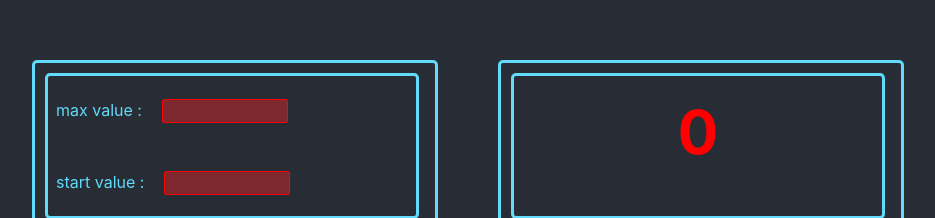
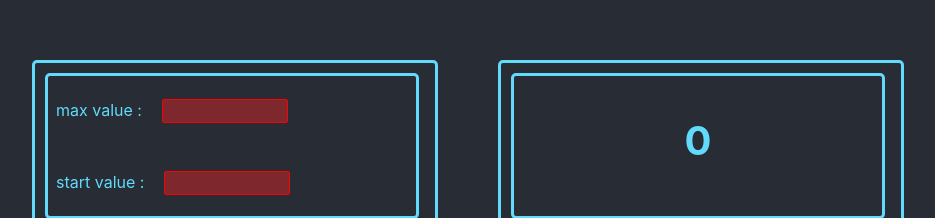
Before and after one commit to RamanSlinka/Counter_secondTest, a React (Create React App) app: page / in a window 1280 px wide. Shown: the part 212-430 px from the top of the page, without its empty margins (172-1107 px from the left). Built offline with nearby package versions, Linux system fonts and the light colour scheme.

Commit message:
remade  component

```diff
--- a/src/App.tsx
+++ b/src/App.tsx
@@ -1,4 +1,4 @@
-import React, {useState} from 'react';
+import React, {useEffect, useState} from 'react';
 
 import './App.css';
 import {Counter} from "./Counter";
@@ -6,10 +6,11 @@ import {CounterSetting} from "./CounterSetting";
 
 function App() {
 
-    let [value, setValue] = useState<number>(0)
-    let [maxValue, setMaxValue] = useState<number>(0)
-    let [startValue, setStartValue] = useState<number>(0)
-    const [error, setError] = useState(false)
+    let [value, setValue] = useState< number>(0)
+
+    let [maxValue, setMaxValue] = useState<number>(1)
+    let [startValue, setStartValue] = useState<number>(1)
+
 
 
     const increment = () => {
@@ -25,30 +26,55 @@ function App() {
         setStartValue(startValue)
         value = startValue
         setValue(value)
-        getFormLocalStorage()
+
     }
 
-    const getError = () => {
-    }                   //setError(error)
-
-    const errorIncorrectValue = ((startValue < 0) || (maxValue < 0)
-        || (startValue === maxValue))
+    const errorIncorrectValue = ((startValue < 0) || (maxValue < 0) || (startValue === maxValue))
     const errorInputMaxValue = ((maxValue < 0) || (startValue === maxValue))
     const errorStartValue = ((startValue < 0) || (startValue === maxValue))
 
+/*
+    const setToLocalStorageHandler = () => {
+        localStorage.setItem('convertValue', JSON.stringify(startValue))
+        setSetting()
+    }
 
-       const setToLocalStorageHandler = () => {
-           localStorage.setItem('convertValue', JSON.stringify(startValue))
-           setSetting()                          // как реализовать одной 'set' кнопкой  getSt. и setSt. ?
-       }
+    const getFormLocalStorage = () => {
+        let minValueAsString = localStorage.getItem('minValueAsString')
+        let maxValueAsString = localStorage.getItem('maxValueAsString')
+        if (minValueAsString && maxValueAsString) {
+            let newMinValue = JSON.parse(minValueAsString)
+            let newMaxValue = JSON.parse(maxValueAsString)
+            setStartValue(newMinValue && newMaxValue)
+        }
+    }
 
-       const getFormLocalStorage = () => {
-           let valueAsString = localStorage.getItem('convertValue')
-           if (valueAsString) {
-               let newValue = JSON.parse(valueAsString)
-               setStartValue(newValue)
-           }
-       }
+    useEffect(() => {
+        localStorage.setItem('maxValue', JSON.stringify(maxValue))
+    }, [ maxValue])
+
+    useEffect(() => {
+        let minValueAsString = localStorage.getItem('minValueAsString')
+        if (minValueAsString ) {
+            let newMinValue = JSON.parse(minValueAsString)
+            setStartValue(newMinValue)
+        }
+    },[])
+
+
+    useEffect(()=> {
+        localStorage.setItem('startValue', JSON.stringify(startValue))
+    },[startValue])
+
+    useEffect(() => {
+        let maxValueAsString = localStorage.getItem('maxValueAsString')
+        if ( maxValueAsString) {
+            let newMaxValue = JSON.parse(maxValueAsString)
+            setStartValue( newMaxValue)
+        }
+    },[])*/
+
+
 
 
     return (
@@ -62,7 +88,8 @@ function App() {
                 errorIncorrectValue={errorIncorrectValue}
                 errorInputMaxValue={errorInputMaxValue}
                 errorStartValue={errorStartValue}
-                 setToLocalStorageHandler={setToLocalStorageHandler}/>
+
+                /*setToLocalStorageHandler={setToLocalStorageHandler}*//>
             <Counter value={value}
                      maxValue={maxValue}
                      increment={increment}
--- a/src/Counter.tsx
+++ b/src/Counter.tsx
@@ -23,10 +23,10 @@ export function Counter(props: CounterPropsType) {
             <div className={'button-field'}>
                 <Button title={'inc'}
                         onClick={props.increment}
-                        disabled={props.value === props.maxValue} />
+                        disabled={props.value === props.maxValue || props.errorIncorrectValue || error} />
                 <Button title={'reset'}
                         onClick={props.resetValue}
-                        disabled={(props.errorIncorrectValue && error)}/>
+                        disabled={(props.errorIncorrectValue )}/>
             </div>
         </div>
     )
--- a/src/CounterSetting.tsx
+++ b/src/CounterSetting.tsx
@@ -7,7 +7,8 @@ type CounterSettingPropsType = {
     maxValue: number
     startValue: number
     setSetting: () => void
-    setToLocalStorageHandler: () => void
+
+
     setStartValue: (value: number) => void
     setMaxValue: (value: number) => void
     errorIncorrectValue: boolean
@@ -56,8 +57,8 @@ export function CounterSetting(props: CounterSettingPropsType) {
             </div>
             <div className={'button-field'}>
                 <Button title={'set'}
-                       /* onClick={props.setSetting}*/
-                     onClick={props.setToLocalStorageHandler}
+                        onClick={props.setSetting}
+                     /*onClick={props.setToLocalStorageHandler}*/
                         disabled={props.errorIncorrectValue}/>
             </div>
         </div>
```
